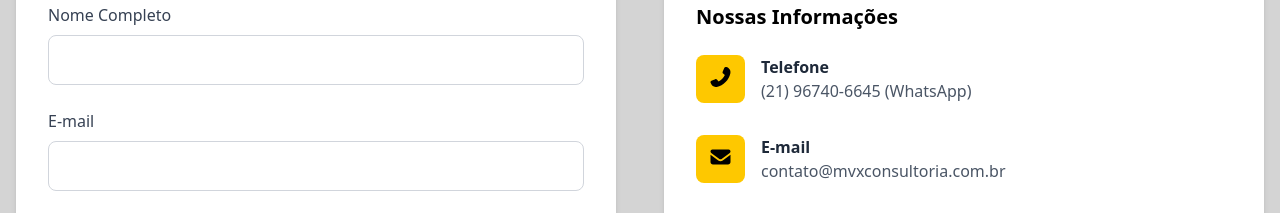
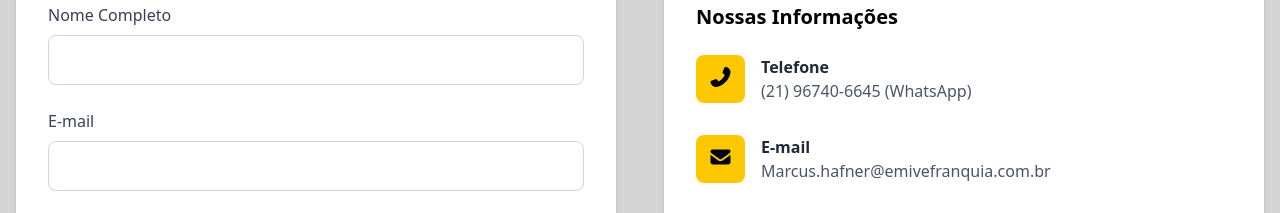
Before and after one commit to DevTec2020/LandingPage-Emive, a React (Vite) app: page / in a window 1280 px wide. Shown: the part 2840-3053 px from the top of the page. Built offline with nearby package versions, Linux system fonts and the light colour scheme.

Commit message:
fix: corrigindo textos

```diff
--- a/src/sections/contato.jsx
+++ b/src/sections/contato.jsx
@@ -177,11 +177,17 @@ export default function Contato() {
                                 <div className="bg-brand-yellow p-3 rounded-lg mr-4 text-black">
                                     <FontAwesomeIcon icon={faEnvelope} className="text-xl" />
                                 </div>
-                                <div>
+                                <div className="w-0 flex-1"> {/* garante que o conteúdo respeite o container */}
                                     <h4 className="font-bold text-gray-800">E-mail</h4>
-                                    <p className="text-gray-600">contato@mvxconsultoria.com.br</p>
+                                    <a
+                                    href="mailto:Marcus.hafner@emivefranquia.com.br"
+                                    className="text-gray-600 break-all hover:underline"
+                                    >
+                                    Marcus.hafner@emivefranquia.com.br
+                                    </a>
                                 </div>
                             </div>
+
 
                             <div className="flex items-start">
                                 <div className="bg-brand-yellow p-3 rounded-lg mr-4 text-black">
```
